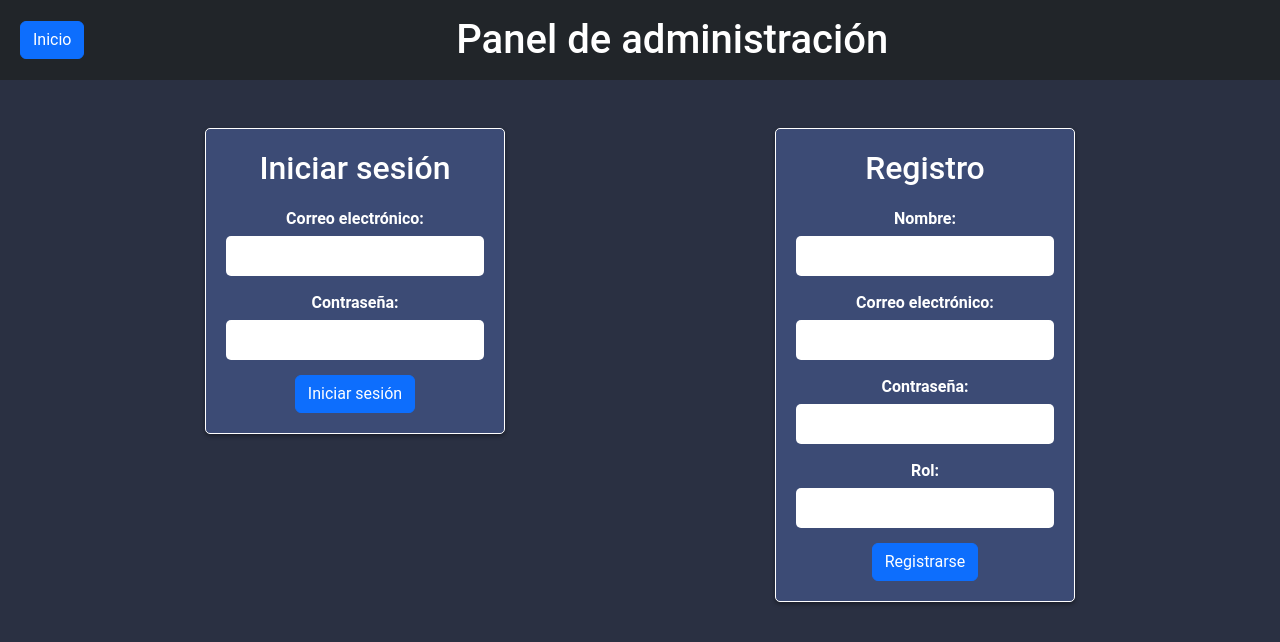
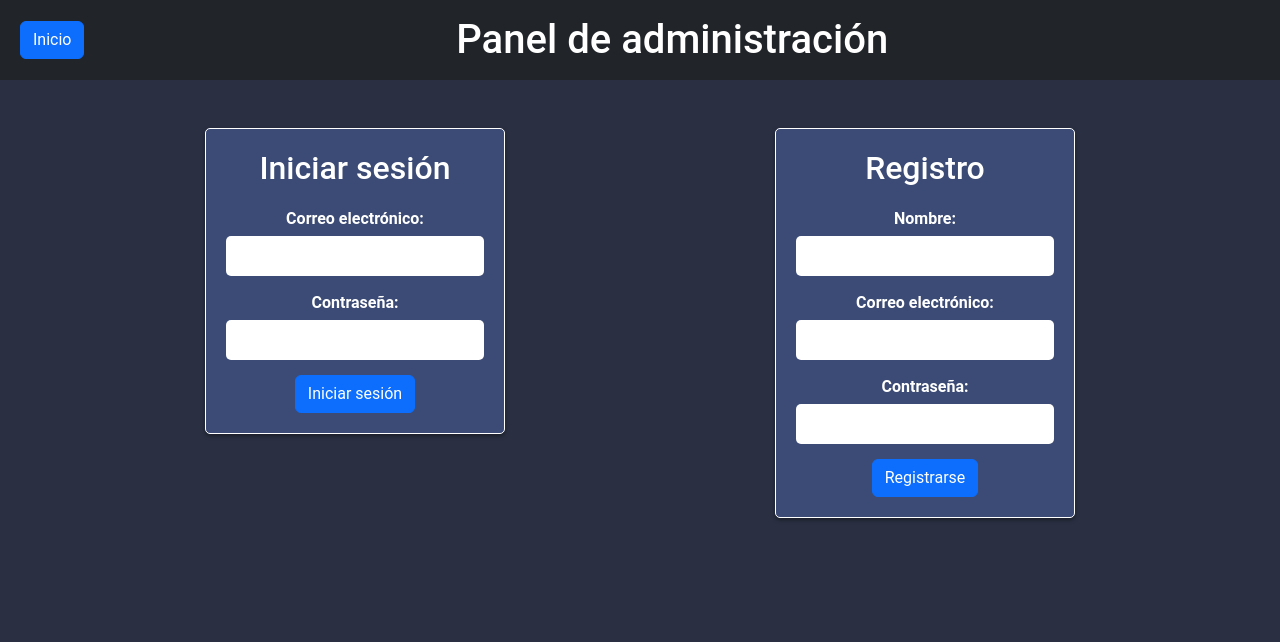
Before and after one commit to AlejandroAsor/prueba-tecnica-idecide, an Angular app: page /login in a window 1280 px wide. Shown: the top 642 px of the page. Built offline with nearby package versions, Linux system fonts and the light colour scheme.

Commit message:
Update all validations

```diff
--- a/src/app/categorias/categorias.component.ts
+++ b/src/app/categorias/categorias.component.ts
@@ -61,6 +61,8 @@ export class CategoriasComponent implements OnInit {
       },
       (error: any) => {
         console.error('Error al crear la categoría:', error);
+        alert('Error al crear nueva categoría: Verifica tus datos');
+
       }
     );
   }
@@ -87,6 +89,8 @@ export class CategoriasComponent implements OnInit {
       },
       (error: any) => {
         console.error('Error al actualizar la categoría:', error);
+        alert('Error al actualizar la categoría: Verifica tus datos');
+
       }
     );
   }
--- a/src/app/login/login.component.html
+++ b/src/app/login/login.component.html
@@ -44,10 +44,6 @@
             <label for="registerPassword">Contraseña:</label>
             <input type="password" id="registerPassword" name="registerPassword" required [(ngModel)]="registerPassword" class="form-control">
           </div>
-          <div class="form-group">
-            <label for="registerRol">Rol:</label>
-            <input type="text" id="registerRol" name="registerRol" required [(ngModel)]="registerRol" class="form-control">
-          </div>
           <button type="submit" class="btn btn-primary">Registrarse</button>
         </form>
       </div>
--- a/src/app/login/login.component.ts
+++ b/src/app/login/login.component.ts
@@ -17,7 +17,7 @@ export class LoginComponent implements OnInit {
   registerEmail = '';
   registerPassword = '';
   registerName = '';
-  registerRol = '';
+  registerRol = 'ADMIN_ROLE';
   registerEstado = false;
   registerGoogleAux = false;
   userData: any = {};
@@ -51,6 +51,7 @@ export class LoginComponent implements OnInit {
           },
           (error: any) => {
             console.error('Error fetching user data:', error);
+
           }
         );
       }
@@ -92,6 +93,8 @@ export class LoginComponent implements OnInit {
       },
       (error: any) => {
         console.log('LoginComponent register error:', error);
+        alert('Error al registrarse: Verifica tus datos');
+
       }
     );
   }
@@ -114,6 +117,8 @@ export class LoginComponent implements OnInit {
       },
       (error: any) => {
         console.log('LoginComponent login error:', error);
+        alert('Error al iniciar sesión: Verifica tus datos');
+
         this.isLoggedIn = false;
         try {
           this.authService.setAuthenticated(false);
@@ -121,6 +126,7 @@ export class LoginComponent implements OnInit {
           console.error('Error al desautenticar:', error);
         }
         this.errorMessage = 'Credenciales inválidas. Inténtalo de nuevo.';
+
       }
     );
   }
--- a/src/app/productos/productos.component.ts
+++ b/src/app/productos/productos.component.ts
@@ -110,6 +110,8 @@ export class ProductosComponent implements OnInit {
       },
       (error: any) => {
         console.error('Error al crear el producto:', error);
+        alert('Error al crear un nuevo producto: Verifica tus datos');
+
       }
     );
   }
@@ -137,6 +139,8 @@ export class ProductosComponent implements OnInit {
       },
       (error: any) => {
         console.error('Error al actualizar el producto:', error);
+        alert('Error al actualizar el producto: Verifica tus datos');
+
       }
     );
   }
```
